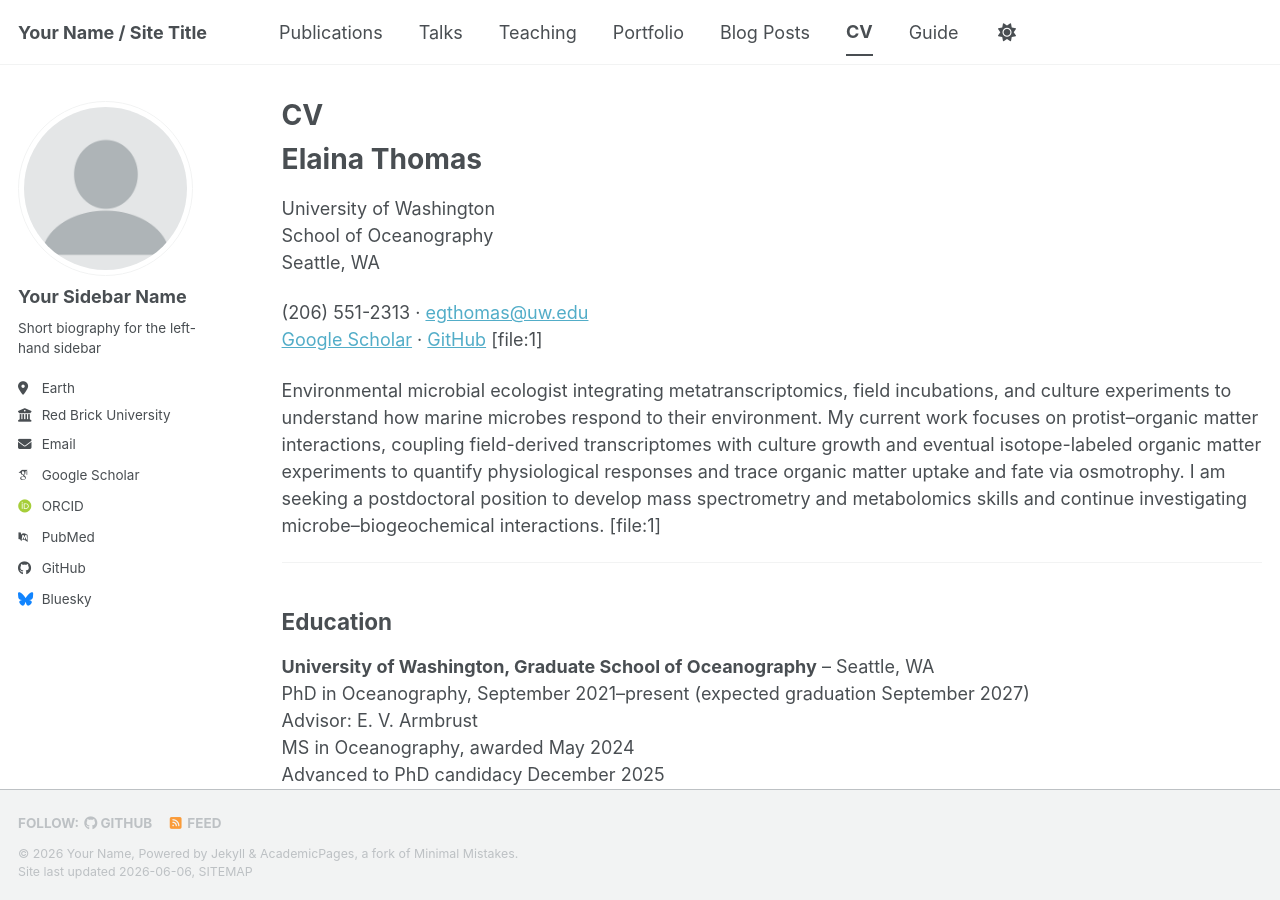
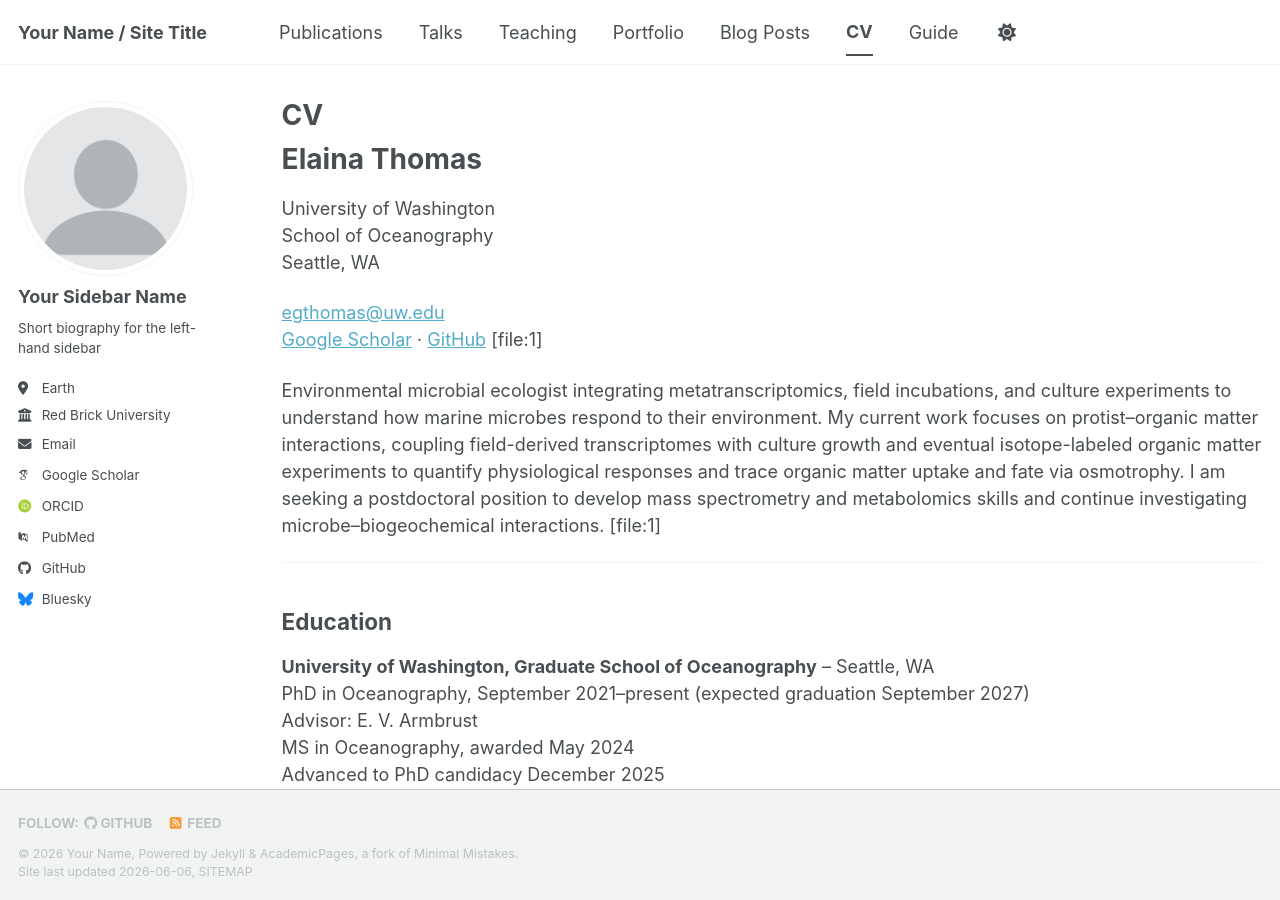
Before and after one commit to elainathomas/ElainaThomas.github.io, a Jekyll site: the page built from _pages/cv.md, in a window 1280 px wide and 900 px high. Built offline with Jekyll 4.4.1, drawn with Linux system fonts in a browser that asks for light colours; some web fonts are replaced; a script bundle is joined from its source files by our own code; library files that are not in the unit come from our copies.

Commit message:
Update cv.md

```diff
--- a/_pages/cv.md
+++ b/_pages/cv.md
@@ -15,7 +15,7 @@ University of Washington
 School of Oceanography
 Seattle, WA
 
-(206) 551-2313 · <egthomas@uw.edu>
+<egthomas@uw.edu>
 [Google Scholar](https://scholar.google.com/citations?user=wRwhrWsAAAAJ&hl=en&oi=ao) · [GitHub](https://github.com/elainathomas) [file:1]
 
 Environmental microbial ecologist integrating metatranscriptomics, field incubations, and culture experiments to understand how marine microbes respond to their environment. My current work focuses on protist–organic matter interactions, coupling field-derived transcriptomes with culture growth and eventual isotope-labeled organic matter experiments to quantify physiological responses and trace organic matter uptake and fate via osmotrophy. I am seeking a postdoctoral position to develop mass spectrometry and metabolomics skills and continue investigating microbe–biogeochemical interactions. [file:1]
```
